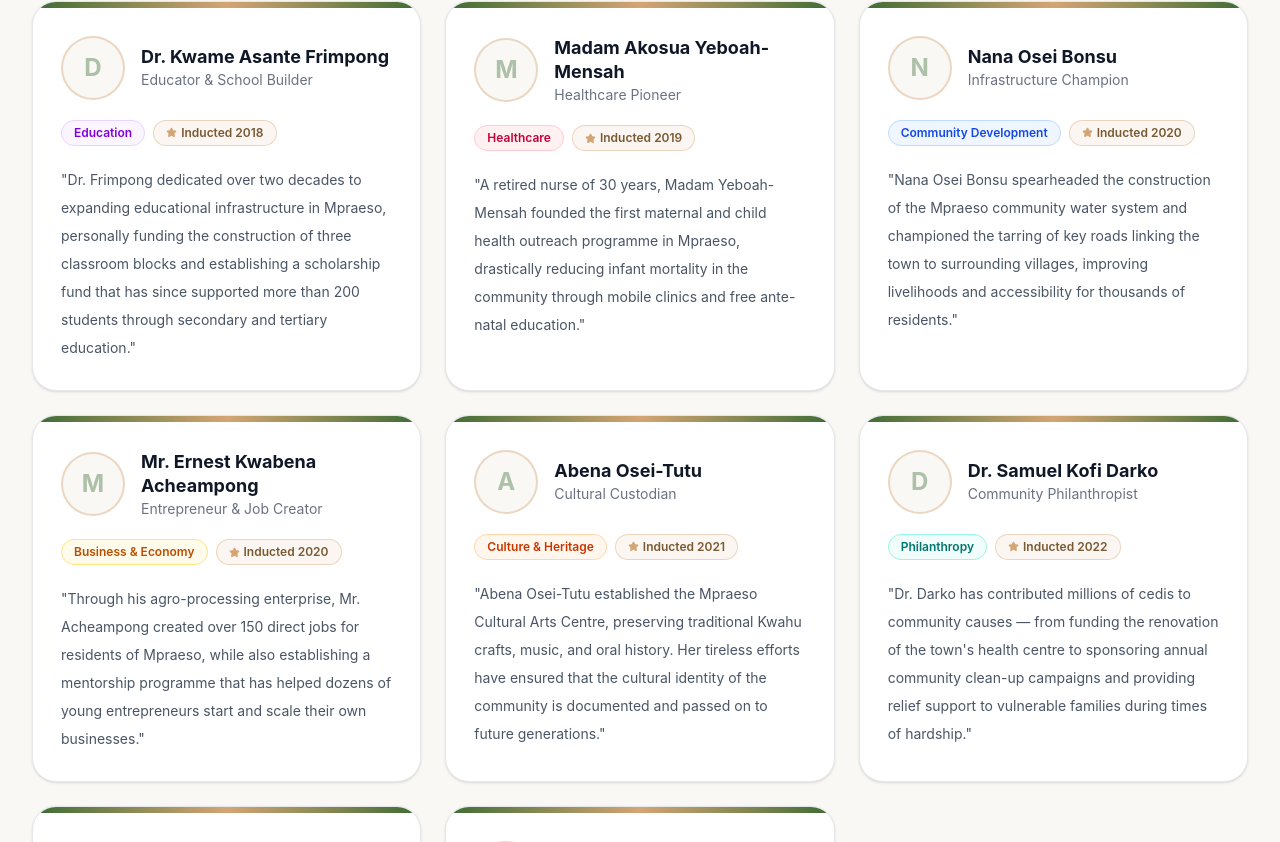
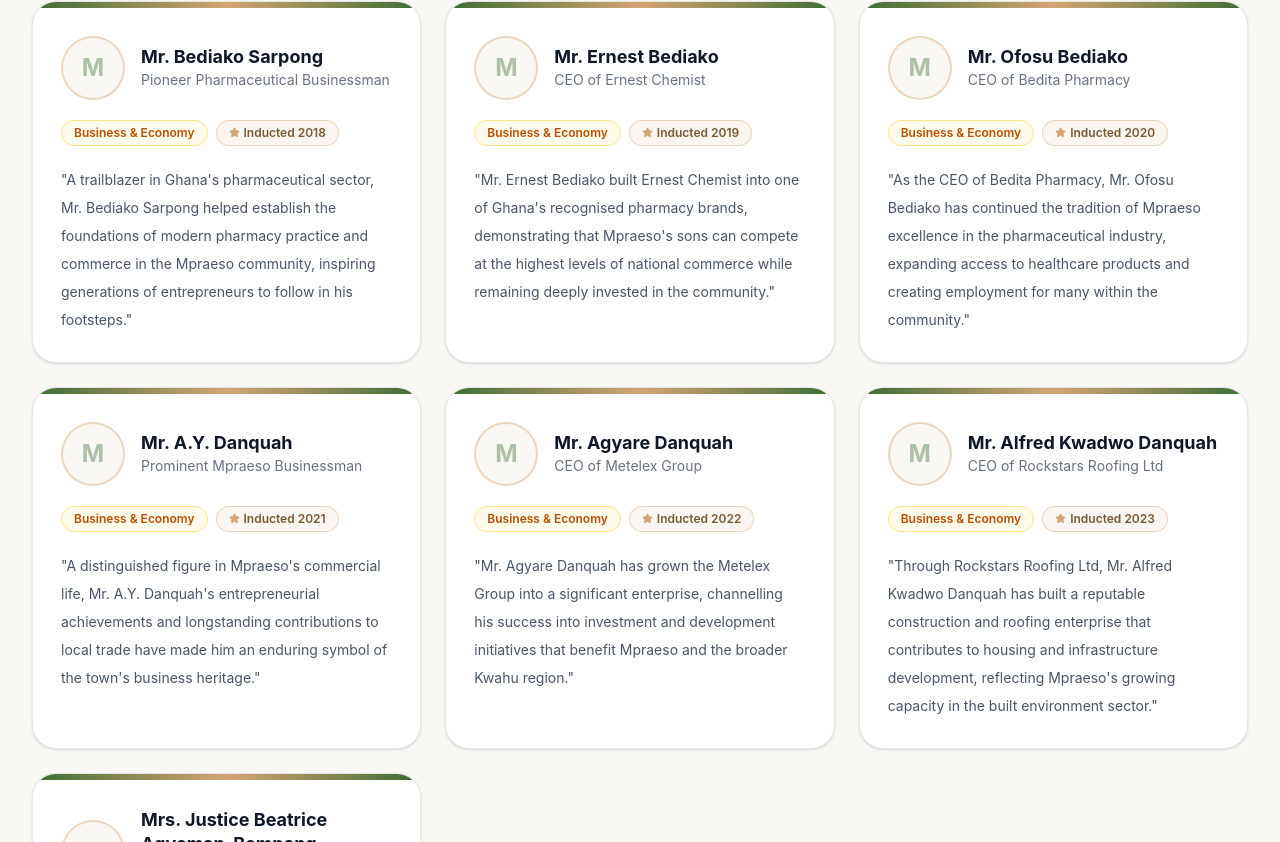
Before and after one commit to elarhadu/Mpraeso, a React (Vite) app: page /hall-of-fame in a window 1280 px wide. Shown: the part 1018-1860 px from the top of the page. Built offline with nearby package versions, Linux system fonts and the light colour scheme.

Commit message:
Update community descriptions and event details across multiple components

```diff
--- a/src/app/components/About.tsx
+++ b/src/app/components/About.tsx
@@ -18,7 +18,7 @@ export function About() {
             {/* Left Content */}
             <div>
               <span className="inline-flex items-center rounded-full bg-[#3a6b35]/10 px-4 py-2 text-sm font-semibold text-[#3a6b35] mb-5">
-                About Our Community
+                Development
               </span>
 
               <h2 className="text-4xl md:text-5xl font-bold tracking-tight text-gray-900 mb-6">
@@ -36,14 +36,12 @@ export function About() {
                 </p>
 
                 <p>
-                  Our town serves as a center for traditional governance, education, commerce,
-                  and cultural life. We proudly preserve age-old traditions while embracing
-                  modern growth and development.
+                  Kwahu Mpraeso is a growing commercial and administrative centre offering strong opportunities for investment in education, healthcare, commerce, and infrastructure.
                 </p>
 
                 <p>
-                  Whether you are a resident, visitor, or member of our diaspora, Mpraeso
-                  welcomes you with warmth, pride, and the true spirit of Ghanaian hospitality.
+                  Whether you are a resident, investor, or member of our diaspora, Mpraeso
+                  welcomes you with warmth, pride, and the true spirit of Ghanaian enterprise.
                 </p>
               </div>
             </div>
--- a/src/app/components/Events.tsx
+++ b/src/app/components/Events.tsx
@@ -5,24 +5,24 @@ import { ImageWithFallback } from './figma/ImageWithFallback';
 const upcomingEvents = [
   {
     id: 1,
-    title: 'Odwira Festival 2026',
-    date: 'March 15-22, 2026',
+    title: 'Akwasidae Festival',
+    date: 'Recurring — Every 6 Weeks',
     time: 'All Day',
-    location: 'Mpraeso Town Square',
-    description: 'Annual harvest and purification festival celebrating our heritage with traditional ceremonies, drumming, dancing, and cultural displays.',
+    location: 'Mpraeso Palace',
+    description: 'Sacred Akwasidae ceremony marking the royal calendar cycle. The Chief and elders gather for libations, drumming, and thanksgiving — a living expression of Kwahu heritage and ancestral reverence.',
     color: '#3a6b35',
     image: 'https://images.unsplash.com/photo-1660675134062-7d3bbb340608?crop=entropy&cs=tinysrgb&fit=max&fm=jpg&ixid=M3w3Nzg4Nzd8MHwxfHNlYXJjaHwxfHxHaGFuYSUyMHRyYWRpdGlvbmFsJTIwY2VyZW1vbnl8ZW58MXx8fHwxNzY3MTQ4Mjk4fDA&ixlib=rb-4.1.0&q=80&w=1080',
     featured: true
   },
   {
     id: 2,
-    title: 'Community Health Fair',
-    date: 'January 18, 2026',
-    time: '8:00 AM - 4:00 PM',
-    location: 'Mpraeso Health Center',
-    description: 'Free health screenings, vaccinations, and wellness consultations',
+    title: 'Kwahu Easter Festival',
+    date: 'April 2026',
+    time: 'Long Weekend',
+    location: 'Kwahu Ridge, Mpraeso',
+    description: 'The famous Kwahu Easter celebrations bring thousands home with cultural performances, traditional festivities, and vibrant community gatherings across the ridge.',
     color: '#d4a574',
-    image: 'https://images.unsplash.com/photo-1761666520005-3ffcf13e74c8?crop=entropy&cs=tinysrgb&fit=max&fm=jpg&ixid=M3w3Nzg4Nzd8MHwxfHNlYXJjaHwxfHxBZnJpY2FuJTIwY29tbXVuaXR5JTIwZ2F0aGVyaW5nfGVufDF8fHx8MTc2NzE0ODI5OHww&ixlib=rb-4.1.0&q=80&w=1080',
+    image: 'https://images.unsplash.com/photo-1709808532841-6e336c7da4b6?crop=entropy&cs=tinysrgb&fit=max&fm=jpg&ixid=M3w3Nzg4Nzd8MHwxfHNlYXJjaHwxfHxHaGFuYSUyMGZlc3RpdmFsJTIwY3VsdHVyZXxlbnwxfHx8fDE3NjcxNDgyOTd8MA&ixlib=rb-4.1.0&q=80&w=1080',
     featured: false
   },
   {
@@ -44,7 +44,7 @@ const upcomingEvents = [
     location: 'Various Locations',
     description: 'Welcome celebration for members of the Mpraeso diaspora',
     color: '#3a6b35',
-    image: 'https://images.unsplash.com/photo-1709808532841-6e336c7da4b6?crop=entropy&cs=tinysrgb&fit=max&fm=jpg&ixid=M3w3Nzg4Nzd8MHwxfHNlYXJjaHwxfHxHaGFuYSUyMGZlc3RpdmFsJTIwY3VsdHVyZXxlbnwxfHx8fDE3NjcxNDgyOTd8MA&ixlib=rb-4.1.0&q=80&w=1080',
+    image: 'https://images.unsplash.com/photo-1761666520005-3ffcf13e74c8?crop=entropy&cs=tinysrgb&fit=max&fm=jpg&ixid=M3w3Nzg4Nzd8MHwxfHNlYXJjaHwxfHxBZnJpY2FuJTIwY29tbXVuaXR5JTIwZ2F0aGVyaW5nfGVufDF8fHx8MTc2NzE0ODI5OHww&ixlib=rb-4.1.0&q=80&w=1080',
     featured: false
   },
 ];
--- a/src/app/components/Hero.tsx
+++ b/src/app/components/Hero.tsx
@@ -45,7 +45,7 @@ export function Hero() {
             </h1>
 
             <p className="mx-auto mt-6 max-w-2xl text-sm text-white/75 md:text-base">
-              Experience breathtaking landscapes, vibrant festivals, and rich cultural heritage in the majestic Kwahu hills.
+              Kwahu Mpraeso is the commercial hub of the Kwahu Ridge — a boiling pot of investment and development in the Eastern Region.
             </p>
 
             <div className="mt-8 flex flex-wrap justify-center gap-4">
--- a/src/app/components/Tourism.tsx
+++ b/src/app/components/Tourism.tsx
@@ -6,7 +6,7 @@ const highlights = [
   {
     id: 1,
     title: 'Kwahu Easter Festival',
-    description: 'Experience the famous Easter celebrations with paragliding, cultural performances, and traditional festivities.',
+    description: 'Experience the famous Kwahu Easter celebrations with cultural performances, traditional festivities, and vibrant community gatherings on the ridge.',
     icon: Calendar,
     image: 'https://images.unsplash.com/photo-1660675134062-7d3bbb340608?crop=entropy&cs=tinysrgb&fit=max&fm=jpg&ixid=M3w3Nzg4Nzd8MHwxfHNlYXJjaHwxfHxHaGFuYSUyMHRyYWRpdGlvbmFsJTIwY2VyZW1vbnl8ZW58MXx8fHwxNzY3MTQ4Mjk4fDA&ixlib=rb-4.1.0&q=80&w=1080',
   },
@@ -29,7 +29,7 @@ const highlights = [
 const attractions = [
   {
     id: 4,
-    name: 'Obomeng Mountain',
+    name: 'Kwahu Ridge Viewpoint',
     type: 'Natural Landmark',
     image: 'https://images.unsplash.com/photo-1670615431202-6a7159da3f6c?crop=entropy&cs=tinysrgb&fit=max&fm=jpg&ixid=M3w3Nzg4Nzd8MHwxfHNlYXJjaHwxfHxHaGFuYSUyMGhpbGxzJTIwbGFuZHNjYXBlfGVufDF8fHx8MTc2NzE0ODI5N3ww&ixlib=rb-4.1.0&q=80&w=1080',
   },
@@ -41,7 +41,7 @@ const attractions = [
   },
   {
     id: 6,
-    name: 'Local Craft Markets',
+    name: 'Local Craft Market — Earthenware Bowls',
     type: 'Shopping & Culture',
     image: 'https://images.unsplash.com/photo-1734255026082-82fdc81991f0?crop=entropy&cs=tinysrgb&fit=max&fm=jpg&ixid=M3w3Nzg4Nzd8MHwxfHNlYXJjaHwxfHxBZnJpY2FuJTIwbWFya2V0JTIwY29tbXVuaXR5fGVufDF8fHx8MTc2NzE0ODI5OHww&ixlib=rb-4.1.0&q=80&w=1080',
   },
--- a/src/app/components/TraditionalGovernanceArchiveSection.tsx
+++ b/src/app/components/TraditionalGovernanceArchiveSection.tsx
@@ -208,8 +208,8 @@ const governanceRoles: GovernanceRole[] = [
     ]
   },
   {
-    id: "guantoafohene",
-    title: "Guantoafohene",
+    id: "dwantoafohene",
+    title: "Dwantoafohene",
     category: "Governance & Administration",
     responsibilities: [
       "Does not occupy a black stool in the Palace.",
--- a/src/app/pages/AboutPage.tsx
+++ b/src/app/pages/AboutPage.tsx
@@ -56,7 +56,7 @@ export function AboutPage() {
     {
       icon: Award,
       title: "Growing Development",
-      desc: "Education, healthcare, commerce, and infrastructure continue to drive progress across the municipality.",
+      desc: "Kwahu Mpraeso provides a great opportunity to invest in education, healthcare, commerce, and infrastructure.",
     },
   ];
 
@@ -88,7 +88,7 @@ export function AboutPage() {
             transition={{ duration: 0.7 }}
           >
             <span className="mb-6 inline-flex rounded-full border border-white/20 bg-white/10 px-4 py-2 text-sm font-semibold text-[#d4a574] backdrop-blur">
-              History • Culture • Leadership • Community
+              Heritage • Development • Culture • Leadership
             </span>
 
             <h1 className="mb-6 text-5xl font-bold tracking-tight text-white md:text-6xl lg:text-7xl">
@@ -97,7 +97,7 @@ export function AboutPage() {
 
             <p className="max-w-2xl text-xl leading-relaxed text-white/85 md:text-2xl">
               A historic Kwahu community shaped by heritage, unity, natural
-              beauty, and a shared commitment to progress.
+              beauty, and a shared commitment to development.
             </p>
           </motion.div>
         </div>
@@ -114,7 +114,7 @@ export function AboutPage() {
               transition={{ duration: 0.6 }}
             >
               <span className="mb-5 inline-block text-sm font-bold uppercase tracking-[0.25em] text-[#3a6b35]">
-                Our Community
+                Development
               </span>
 
               <h2 className="mb-6 text-4xl font-bold tracking-tight text-gray-900 md:text-5xl">
--- a/src/app/pages/HallOfFamePage.tsx
+++ b/src/app/pages/HallOfFamePage.tsx
@@ -24,68 +24,60 @@ type Honoree = {
 
 const honorees: Honoree[] = [
   {
-    name: "Dr. Kwame Asante Frimpong",
-    title: "Educator & School Builder",
-    category: "Education",
+    name: "Mr. Bediako Sarpong",
+    title: "Pioneer Pharmaceutical Businessman",
+    category: "Business & Economy",
     yearInducted: 2018,
     citation:
-      "Dr. Frimpong dedicated over two decades to expanding educational infrastructure in Mpraeso, personally funding the construction of three classroom blocks and establishing a scholarship fund that has since supported more than 200 students through secondary and tertiary education.",
+      "A trailblazer in Ghana's pharmaceutical sector, Mr. Bediako Sarpong helped establish the foundations of modern pharmacy practice and commerce in the Mpraeso community, inspiring generations of entrepreneurs to follow in his footsteps.",
   },
   {
-    name: "Madam Akosua Yeboah-Mensah",
-    title: "Healthcare Pioneer",
-    category: "Healthcare",
+    name: "Mr. Ernest Bediako",
+    title: "CEO of Ernest Chemist",
+    category: "Business & Economy",
     yearInducted: 2019,
     citation:
-      "A retired nurse of 30 years, Madam Yeboah-Mensah founded the first maternal and child health outreach programme in Mpraeso, drastically reducing infant mortality in the community through mobile clinics and free ante-natal education.",
+      "Mr. Ernest Bediako built Ernest Chemist into one of Ghana's recognised pharmacy brands, demonstrating that Mpraeso's sons can compete at the highest levels of national commerce while remaining deeply invested in the community.",
   },
   {
-    name: "Nana Osei Bonsu",
-    title: "Infrastructure Champion",
-    category: "Community Development",
-    yearInducted: 2020,
-    citation:
-      "Nana Osei Bonsu spearheaded the construction of the Mpraeso community water system and championed the tarring of key roads linking the town to surrounding villages, improving livelihoods and accessibility for thousands of residents.",
-  },
-  {
-    name: "Mr. Ernest Kwabena Acheampong",
-    title: "Entrepreneur & Job Creator",
+    name: "Mr. Ofosu Bediako",
+    title: "CEO of Bedita Pharmacy",
     category: "Business & Economy",
     yearInducted: 2020,
     citation:
-      "Through his agro-processing enterprise, Mr. Acheampong created over 150 direct jobs for residents of Mpraeso, while also establishing a mentorship programme that has helped dozens of young entrepreneurs start and scale their own businesses.",
+      "As the CEO of Bedita Pharmacy, Mr. Ofosu Bediako has continued the tradition of Mpraeso excellence in the pharmaceutical industry, expanding access to healthcare products and creating employment for many within the community.",
   },
   {
-    name: "Abena Osei-Tutu",
-    title: "Cultural Custodian",
-    category: "Culture & Heritage",
+    name: "Mr. A.Y. Danquah",
+    title: "Prominent Mpraeso Businessman",
+    category: "Business & Economy",
     yearInducted: 2021,
     citation:
-      "Abena Osei-Tutu established the Mpraeso Cultural Arts Centre, preserving traditional Kwahu crafts, music, and oral history. Her tireless efforts have ensured that the cultural identity of the community is documented and passed on to future generations.",
+      "A distinguished figure in Mpraeso's commercial life, Mr. A.Y. Danquah's entrepreneurial achievements and longstanding contributions to local trade have made him an enduring symbol of the town's business heritage.",
   },
   {
-    name: "Dr. Samuel Kofi Darko",
-    title: "Community Philanthropist",
-    category: "Philanthropy",
+    name: "Mr. Agyare Danquah",
+    title: "CEO of Metelex Group",
+    category: "Business & Economy",
     yearInducted: 2022,
     citation:
-      "Dr. Darko has contributed millions of cedis to community causes — from funding the renovation of the town's health centre to sponsoring annual community clean-up campaigns and providing relief support to vulnerable families during times of hardship.",
+      "Mr. Agyare Danquah has grown the Metelex Group into a significant enterprise, channelling his success into investment and development initiatives that benefit Mpraeso and the broader Kwahu region.",
   },
   {
-    name: "Mrs. Adwoa Amponsah-Baah",
-    title: "Champion of Women's Empowerment",
-    category: "Community Development",
-    yearInducted: 2022,
+    name: "Mr. Alfred Kwadwo Danquah",
+    title: "CEO of Rockstars Roofing Ltd",
+    category: "Business & Economy",
+    yearInducted: 2023,
     citation:
-      "Mrs. Amponsah-Baah founded the Mpraeso Women's Cooperative, a savings and skills group that has empowered over 300 women with vocational training, micro-loans, and market access, transforming countless households in the community.",
+      "Through Rockstars Roofing Ltd, Mr. Alfred Kwadwo Danquah has built a reputable construction and roofing enterprise that contributes to housing and infrastructure development, reflecting Mpraeso's growing capacity in the built environment sector.",
   },
   {
-    name: "Prof. Kweku Antwi Darkwa",
-    title: "Academic & Research Leader",
-    category: "Education",
-    yearInducted: 2023,
+    name: "Mrs. Justice Beatrice Agyeman-Bempang",
+    title: "Distinguished Member of the Judiciary",
+    category: "Community Development",
+    yearInducted: 2024,
     citation:
-      "Prof. Antwi Darkwa, a distinguished professor at a leading Ghanaian university, has consistently channelled research grants and academic partnerships back into Mpraeso, establishing a science laboratory at the local secondary school and hosting annual STEM outreach events.",
+      "Mrs. Justice Beatrice Agyeman-Bempang has served the cause of justice with distinction, standing as an inspiration to the women and young people of Mpraeso and demonstrating that the town's daughters can reach the highest echelons of public service.",
   },
 ];
 
--- a/src/app/pages/ProminentMembersPage.tsx
+++ b/src/app/pages/ProminentMembersPage.tsx
@@ -28,8 +28,8 @@ const prominentMembers = [
       "Former Chairman of the World Fisheries at the United Nations and Former Deputy Agriculture Minister of Ghana",
   },
   {
-    name: "Mr. Bediako Amoatohene",
-    description: "CEO of East Cantonment Pharmacy",
+    name: "Mr. Bediako Amofo-Hene",
+    description: "CEO of East Cantonments Pharmacy",
   },
   {
     name: "S.E. Aniniagyei",
@@ -73,7 +73,7 @@ const prominentMembers = [
   { name: "J.K. Mensah", description: "Alias Asikafuohene" },
   {
     name: "Madam Suzzy Mensah",
-    description: "Community leader and prominent member",
+    description: "Former Member of Parliament and Former Deputy Eastern Regional Minister",
   },
   {
     name: "Nana Obenewaa",
@@ -97,8 +97,8 @@ const prominentMembers = [
     description: "Former Director of the Ghana School of Law",
   },
   {
-    name: "Obaa Yaa",
-    description: "Prominent member of the Mpraeso community",
+    name: "Obaa Yaa Sefa",
+    description: "Businesswoman",
   },
   {
     name: "Hon. Amankwah Yenoah",
--- a/src/app/pages/TraditionalAuthorityPage.tsx
+++ b/src/app/pages/TraditionalAuthorityPage.tsx
@@ -67,28 +67,6 @@ const chiefProfiles: ChiefProfile[] = [
     details: [
       "Having been enstooled as the Nifahene on the 18th of January 2025, he has immersed himself into the traditional leadership of Mpraeso and has since been an active member of the place. He is the first person to be enstooled as the Nifahene of Mpraeso and he intends to carve a great legacy worthy of emulation for subsequent occupants of the stool.",
       "He sees his role as the Nifahene to be akin to the Chief of Staff in the palace and hence he is at the centre of coordinating his fellow chiefs and elders to ensure that there is a smooth and efficient administration of traditional authority in Mpraeso.",
-    ],
-  },
-  {
-    name: "Nana Adwoa Obenewaa",
-    title: "Benkumhene of Mpraeso",
-    image: "/gallery/img-067-3a83339a-44b7-487e-97a5-98e44cd6e5cd.png",
-    enstooled: "7 April 2025",
-    focus: "Dispute resolution, inclusive governance, and education",
-    summary:
-      "Nana Adwoa Obenewaa is the Benkumhene of Mpraeso. Enstooled on the 7th of April 2025, she is one of two females currently occupying traditional stools in Mpraseo. Having had her education in Ghana, her professional life begun with a stint with the Heavy Equipment Department of the then Ghana National Trading Company (GNTC) before travelling to the United States of America where she excelled working as a Recordist in various companies.",
-    details: [
-      "At heart, she always had a knack for entrepreneurship and thus, in collaboration with her mother, was engaged in one form of private business venture or another at all material times from her elementary school days through to her tertiary education days, and even while working with GNTC.",
-      "It was therefore not surprising that upon returning to Ghana from the United States, she ventured into full-blown entrepreneurship. Over the years, through grit, hard work and commitment, she has grown to become one of the leading entrepreneurs in Ghana, winning numerous awards and recognitions for her contributions to the economic development of Ghana.",
-      "As the Benkum hene of Mpraeso, she conceptualizes traditional leadership primarily as a community-centered governance system whose core mandate is to ensure peace, stability, and social transformation. Rather than viewing chieftaincy as an archaic or ceremonial institution, she frames it as a functional and adaptive system of local governance that continues to play a critical role in contemporary society.",
-      "A central theme in her perspective is the practical relevance of traditional leadership in dispute resolution and community cohesion. She has an acute appreciation of the extent to which individuals bring private and sensitive issues before traditional authorities for adjudication and has come to appreciate this as a strength of the chieftaincy institution, noting its efficiency and accessibility compared to formal legal systems.",
-      "As part of the traditional leaders of Mpraeso, she has been part of the prompt resolution of disputes, whether related to land, family, or interpersonal conflicts with all parties present, thereby fostering immediate reconciliation and sustaining communal harmony. This reinforces her view that traditional leadership is not only historically rooted but remains socially legitimate and operationally effective in modern contexts.",
-      "She perceives leadership as a responsibility to improve the community and leave it better than it was found. This ethos shapes her approach to chieftaincy, where she seeks to introduce innovation, shift mindsets, and contribute to long-term societal transformation. Her vision is not limited to maintaining tradition but extends to modernizing the institution in ways that add tangible value, particularly through education, which she identifies as the foundation of societal progress. For her, education is holistic, encompassing both formal schooling and moral upbringing and serves as a catalyst for improvements in health, decision-making, and overall community development .",
-      "As a traditional leader, she advocates for participatory leadership characterized by consultation, inclusiveness, and consensus-building. Rather than imposing authority, she prefers engaging community members in decision-making processes, valuing their input, and ensuring that they take ownership of outcomes. This reflects a shift from hierarchical authority to a more deliberative and collaborative model of traditional governance",
-      "While acknowledging that the chieftaincy institution is historically male-dominated, she does not perceive her position as a limitation. Instead, she adapts to the norms of the institution by respecting its traditions while confidently occupying her role. Her approach reflects a pragmatic balance between cultural continuity and evolving gender roles, suggesting that traditional leadership can accommodate inclusivity without losing its identity.",
-      "Furthermore, She views her role as one that demands integrity, self-discipline, and a strong sense of duty to the community. This sense of accountability extends beyond formal expectations to an internalized obligation to serve as a role model and steward of development.",
-      "For Nana Obenewaa, traditional leadership is a dynamic, relevant, and community-driven institution. It is not merely a relic of the past but a viable governance system capable of promoting justice, development, and social cohesion when guided by visionary, accountable, and participatory leadership.",
-      "Hence, she intends to use her role to help improve education, sanitation, health, tourism and industry in the Mpraeso community.",
     ],
   },
   {
```
Also changed, not shown: src/app/components/LocalGovernmentSection.tsx (+20 -3 lines).
